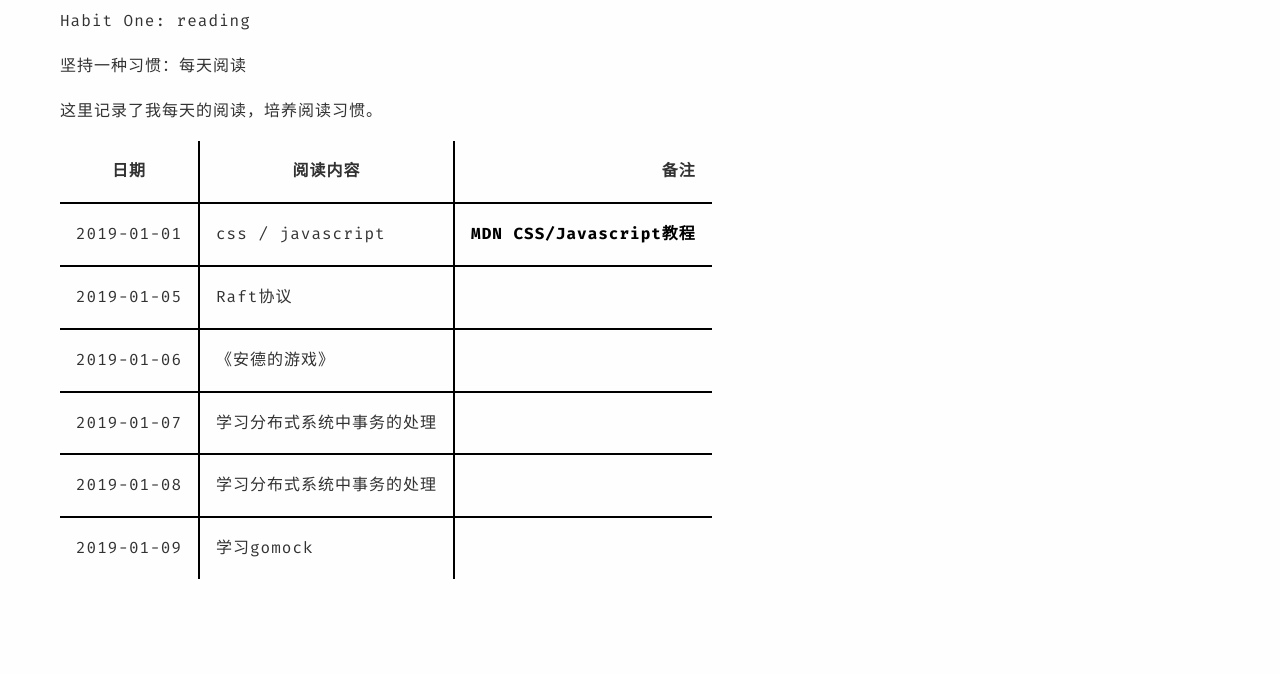
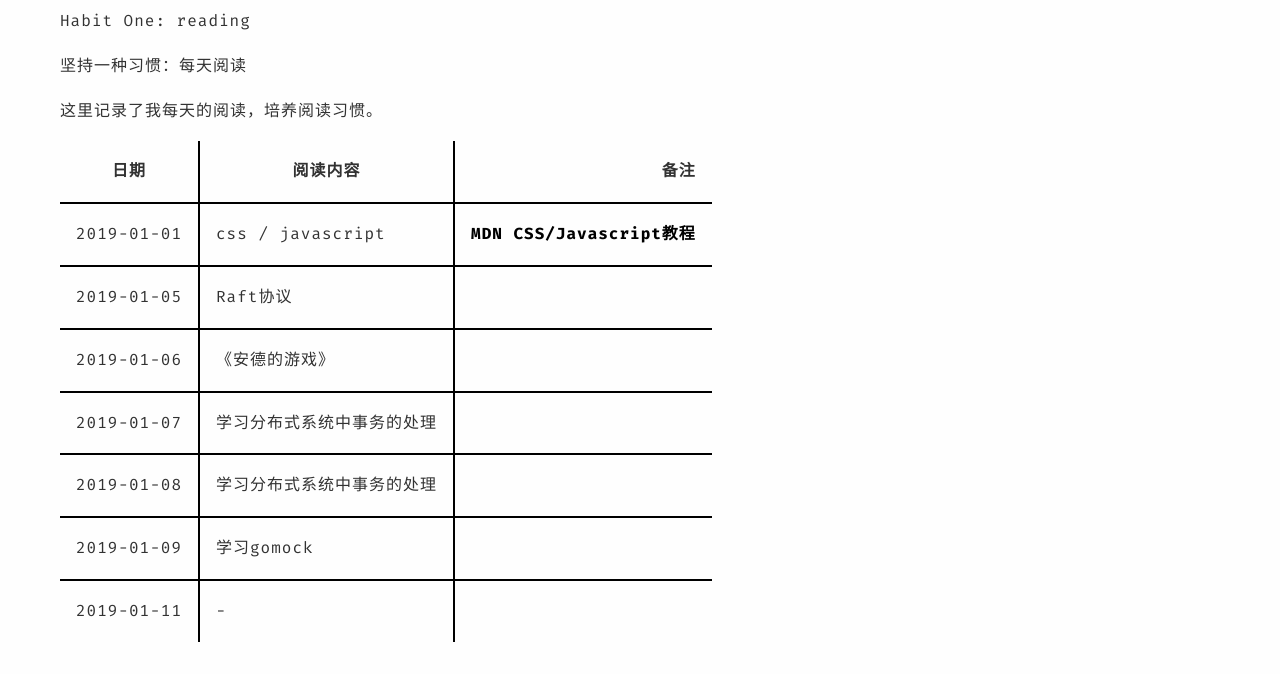
Before and after one commit to xpzouying/xpzouying.github.io, a plain HTML site: page post/reading_notebook_201901/index.html in a window 1280 px wide. Shown: the part 166-840 px from the top of the page. Before the commit the page ends 800 px from the top, so only its background shows below. Drawn offline with nearby package versions, Linux system fonts and the light colour scheme.

Commit message:
update reading notebook 20190111

```diff
--- a/post/reading_notebook_201901/index.html
+++ b/post/reading_notebook_201901/index.html
@@ -132,6 +132,12 @@
 <td>学习gomock</td>
 <td align="right"></td>
 </tr>
+
+<tr>
+<td>2019-01-11</td>
+<td>-</td>
+<td align="right"></td>
+</tr>
 </tbody>
 </table>
   </article>
```
